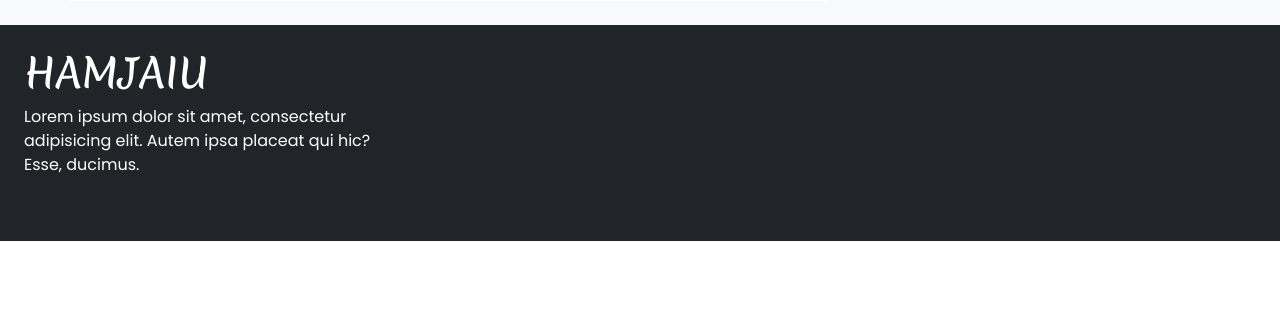
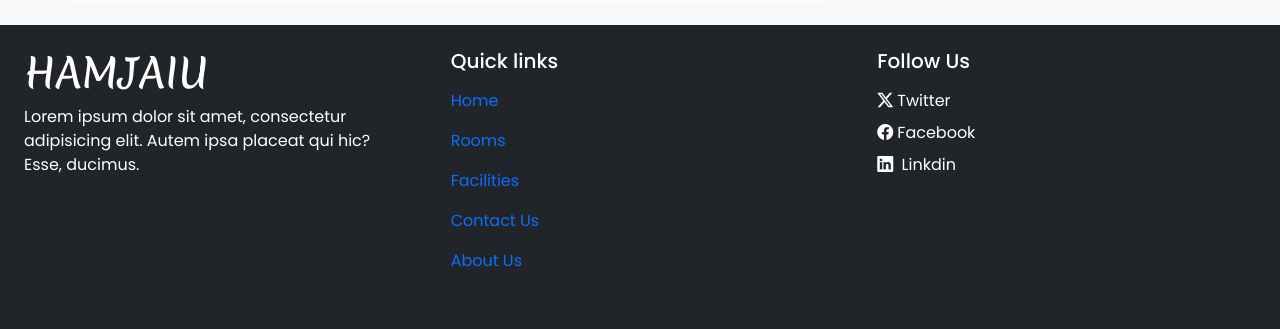
Before and after one commit to IK-Robin/Hotel-booking-website, a PHP site: page / in a window 1280 px wide. Shown: the part 3214-3543 px from the top of the page. Before the commit the page ends 3455 px from the top, so only its background shows below. Run offline with PHP 8.4, Linux system fonts and the light colour scheme.

Commit message:
add social  link

```diff
--- a/index.php
+++ b/index.php
@@ -567,6 +567,50 @@
           <h1 class="merinda">HAMJAIU</h1>
           <p>Lorem ipsum dolor sit amet, consectetur adipisicing elit. Autem ipsa placeat qui hic? Esse, ducimus.</p>
         </div>
+        <div class="col-lg-4 col mb-4 text-white p-4">
+          <h5 class="">Quick links</h5>
+          <ul class="navbar-nav me-auto mb-2 mb-lg-0">
+            <li class="nav-item">
+                <a class="nav-link active" aria-current="page" href="#">Home</a>
+            </li>
+            <li class="nav-item">
+                <a class="nav-link" href="#">Rooms</a>
+            </li>
+
+            <li class="nav-item">
+                <a class="nav-link " href="#">Facilities</a>
+            </li>
+            <li class="nav-item">
+                <a class="nav-link " href="#">Contact Us</a>
+            </li>
+            <li class="nav-item">
+                <a class="nav-link " href="#"> About Us</a>
+            </li>
+        </ul>
+        </div>
+        <div class="col-lg-4 col mb-4 text-white p-4">
+
+          <h5>Follow Us</h5>
+          <a
+            class="d-inline-block text-decoration-none text-white mt-2"
+            href="tel:+01626699"
+          >
+            <i class="bi bi-twitter-x pe-1"></i>Twitter
+          </a><br>
+          <a
+            class="d-inline-block text-decoration-none text-white mt-2"
+            href="tel:+01626699"
+          >
+            <i class="bi bi-facebook pe-1"></i>Facebook
+          </a><br>
+
+          <a
+            class="d-inline-block text-decoration-none text-white mt-2"
+            href="tel:+01626699"
+          >
+          <i class="bi bi-linkedin pe-1"></i> Linkdin</a
+          >
+        </div>
 
       </div>
     </div>
```
